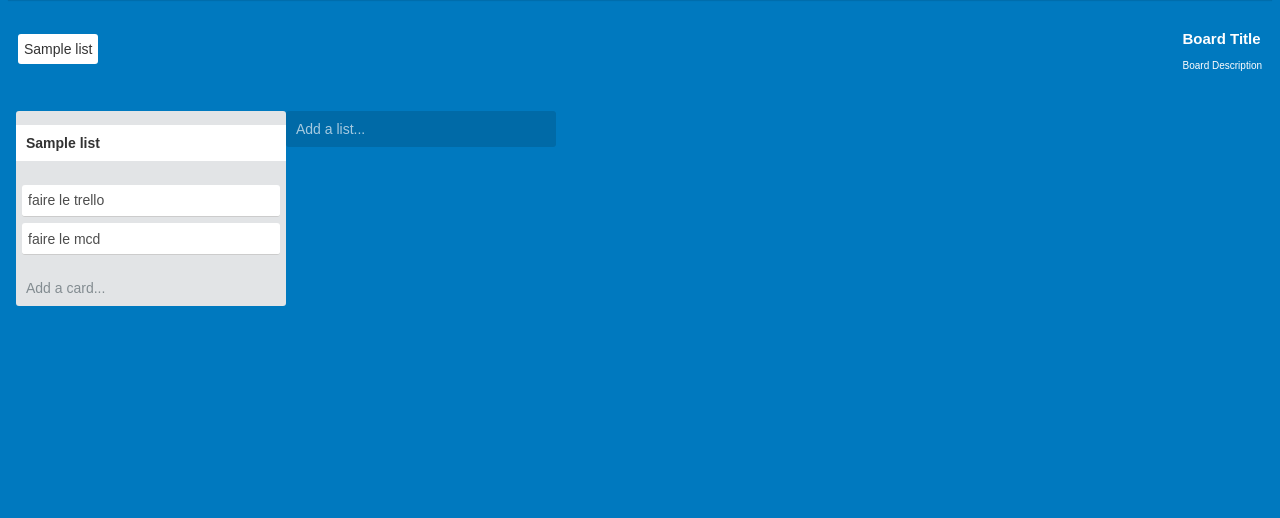
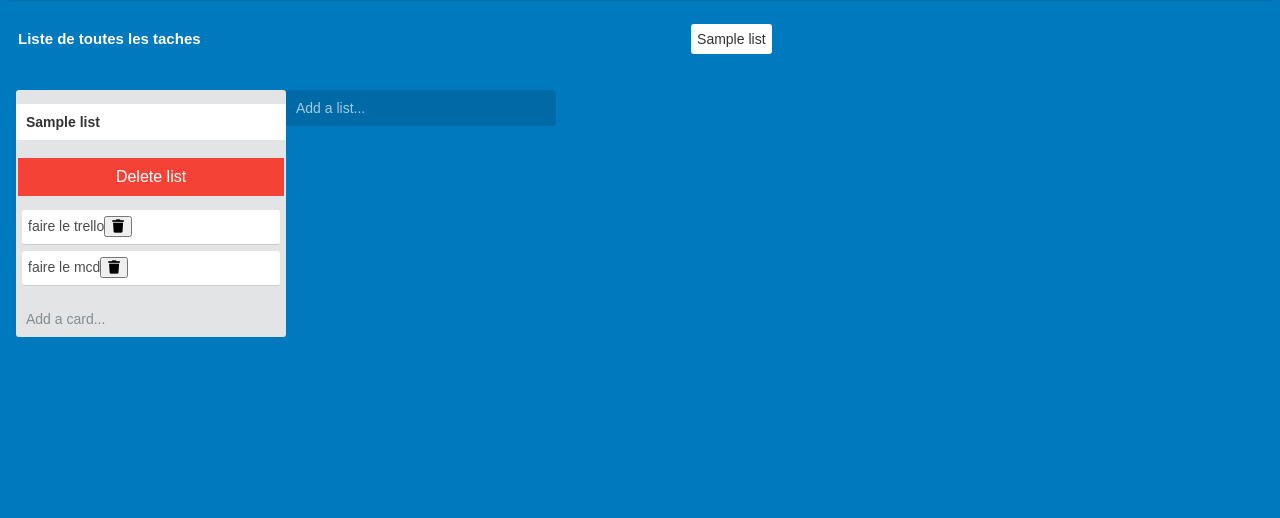
Before and after one commit to M4tte78/trello, a PHP site: page / in a window 1280 px wide. Shown: the part 118-636 px from the top of the page. After the commit the page ends 455 px from the top, so only its background shows below. Run offline with PHP 8.4, Linux system fonts and the light colour scheme; data comes from the database, SQL or seed files in the repository; tables that the repository leaves empty or names only in its code hold one stand-in row (values such as "Sample post"); some libraries are stand-ins or nearby versions.

Commit message:
Fin du projet et ajustement des problèmes de delete

```diff
--- a/add_card.php
+++ b/add_card.php
@@ -1,3 +1,7 @@
+///////////////////////////////////////////////
+// #   Script pour ajouter les cartes a la BDD//
+//////////////////////////////////////////////
+
 <?php
     // Connexion à la base de données
     $servername = "localhost";
--- a/add_list.php
+++ b/add_list.php
@@ -1,3 +1,7 @@
+///////////////////////////////////////////////
+// #   Script pour ajouter les listes a la BDD//
+//////////////////////////////////////////////
+
 <?php
     // Connexion à la base de données
     $servername = "localhost";
--- a/index.php
+++ b/index.php
@@ -7,7 +7,7 @@
     <link href="https://use.fontawesome.com/releases/v5.0.6/css/all.css" rel="stylesheet">
     <link rel="stylesheet" href="style.css">
     <script src="script.js"></script>
-    <title>Document</title>
+    <title>Trello.Mattéo</title>
 </head>
 <body>
 <!-- Masthead -->
@@ -111,6 +111,8 @@
 <!-- Board info bar -->
 <section class="board-info-bar">
 
+<h2>Liste de toutes les taches</h2>
+
     <div class="board-controls">
 
         <?php
@@ -147,16 +149,17 @@
 
     <div class="board-info">
 
-        <h2 class="board-info-title">Board Title</h2>
-        <p class="board-info-description">Board Description</p>
+
 
 </section>
 <!-- End of board info bar -->
+
 
 <!-- Lists container -->
 <section class="lists-container">
 
     <?php
+
         // Connexion à la base de données
         $conn = new mysqli($servername, $username, $password, $dbname);
 
@@ -174,6 +177,8 @@
             while($row = $result->fetch_assoc()) {
                 echo "<div class='list'>";
                 echo "<h3 class='list-title'>" . $row["list_name"] . "</h3>";
+                echo "<button class='delete-list-btn' data-list-id='" . $row["list_id"] . "'>Delete list</button>";
+
 
                 $list_id = $row["list_id"];
                 $sql_cards = "SELECT * FROM cards WHERE list_id = '$list_id'";
@@ -183,7 +188,7 @@
                     echo "<ul class='list-items'>";
                     // Affichage des cartes
                     while($row_card = $result_cards->fetch_assoc()) {
-                        echo "<li>" . $row_card["card_name"] . "</li>";
+                        echo "<li>" . $row_card["card_name"] . "<button class='delete-card-btn' data-card-id='" . $row_card["card_id"] . "'><i class='fas fa-trash'></i></button></li>";
                     }
                     echo "</ul>";
                 } else {
@@ -197,15 +202,67 @@
                       </div>";
                 echo "</div>";
             }
+
         } else {
             echo "0 results";
         }
         $conn->close();
     ?>
 
+<script>
+document.addEventListener('DOMContentLoaded', function() {
+    var deleteButtons = document.querySelectorAll('.delete-card-btn');
+
+    for (var i = 0; i < deleteButtons.length; i++) {
+        deleteButtons[i].addEventListener('click', function() {
+            var cardId = this.getAttribute('data-card-id');
+            deleteCard(cardId);
+        });
+    }
+});
+
+function deleteCard(cardId) {
+    // Connexion à la base de données
+    var xhttp = new XMLHttpRequest();
+    xhttp.onreadystatechange = function() {
+        if (this.readyState == 4 && this.status == 200) {
+            location.reload();
+        }
+    };
+    xhttp.open("POST", "delete_card.php", true);
+    xhttp.setRequestHeader("Content-type", "application/x-www-form-urlencoded");
+    xhttp.send("card_id=" + cardId);
+}
+</script>
+
     <button class="add-list-btn btn" onclick="addList()">Add a list</button>
 
     <script>
+        document.addEventListener('DOMContentLoaded', function() {
+            var deleteButtons = document.querySelectorAll('.delete-list-btn');
+
+            for (var i = 0; i < deleteButtons.length; i++) {
+                deleteButtons[i].addEventListener('click', function() {
+                    var listId = this.getAttribute('data-list-id');
+                    deleteList(listId);
+                });
+            }
+        });
+
+        function deleteList(listId) {
+            // Connexion à la base de données
+            var xhttp = new XMLHttpRequest();
+            xhttp.onreadystatechange = function() {
+                if (this.readyState == 4 && this.status == 200) {
+                    location.reload();
+                }
+            };
+            xhttp.open("POST", "delete_list.php", true);
+            xhttp.setRequestHeader("Content-type", "application/x-www-form-urlencoded");
+            xhttp.send("list_id=" + listId);
+        }
+
+
         function addCard(listId) {
             document.getElementById('addCardForm' + listId).style.display = 'block';
         }
--- a/style.css
+++ b/style.css
@@ -354,3 +354,36 @@ body {
 .dropdown-content a:hover {background-color: rgba(2, 1, 1, 0.2)} /* Légèrement plus clair lors du survol */
 
 .show {display: block;}
+
+.list-container {
+    display: flex;
+    flex-direction: column;
+    justify-content: space-between;
+    height: 100%;
+}
+
+.delete-list-btn {
+    background-color: #f44336; /* Red background */
+    color: white; /* White text */
+    border: none; /* No border */
+    cursor: pointer; /* Cursor style */
+    padding: 10px 24px; /* Padding */
+    text-align: center; /* Center the text */
+    text-decoration: none; /* Remove underline */
+    display: inline-block; /* Display as inline-block */
+    font-size: 16px; /* Font size */
+    margin: 4px 2px; /* Margin */
+    transition-duration: 0.4s; /* Transition duration */
+}
+
+/* Change background color on hover */
+.delete-list-btn:hover {
+    background-color: #da190b;
+    color: white;
+}
+
+/* Style for the trash icon */
+.delete-list-btn i {
+    margin-top: auto;
+    margin-right: 5px; /* Space between the icon and the text */
+}
```
Also changed, not shown: delete_card.php (added, +28 -0 lines), delete_list.php (added, +27 -0 lines), script.js (added).
